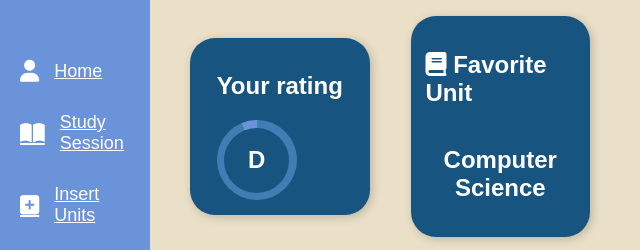
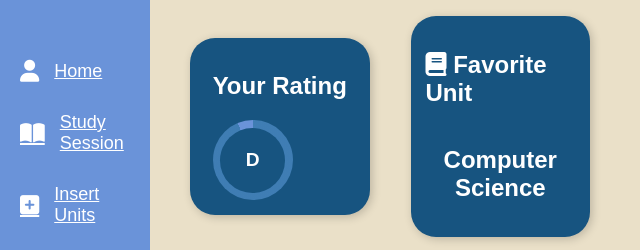
Before and after one commit to levimarkmuigai/Study-Planner, a plain HTML site: page index.html in a window 1280 px wide. Shown: the part 357-607 px from the top of the page, 0-640 px from the left. Drawn offline with Linux system fonts and the light colour scheme.

Commit message:
RatingBoxNew

```diff
--- a/css/styles.css
+++ b/css/styles.css
@@ -212,14 +212,6 @@ main{
               box-shadow var(--transition-speed) ease-in-out;
 }
 
-/* small box config */
-/*.info-box{
-  position: relative;
-  width: var(--box-width);
-  height: var(--box-height);
-}*/
-
-
 .large-box{
   width: var(--large-box-width);
   height: var(--large-box-height);
@@ -298,7 +290,7 @@ main{
 /***************Rating Ring**************/
 .rating-box {
   text-align: left;
-  justify-content: center;
+  justify-content: flex-end;
 }
 
 .rating-ring{
@@ -307,7 +299,6 @@ main{
   width: 80px;
   height: 80px;
   border-radius: 50%;
-  background: conic-gradient(var(--ring-color) 0deg, var(--hover-box-color) 0deg);
   justify-content: center;
   align-items: center;
   font-size: 24px;
@@ -323,3 +314,9 @@ main{
   background-color: var(--primary-color);
   border-radius: 50%;
 }
+
+.rating-ring span{
+  position: relative;
+  z-index: 2;
+  font-size: 1.2rem;
+}
--- a/index.html
+++ b/index.html
@@ -51,9 +51,10 @@
           <!--Rating Box-->
           <div class="info-box">
             <div class="info-content">
+              <h2>Your Rating</h2>
               <div class="rating-box">
                 <div class="rating-ring" id="rating-ring">
-                  <!--Check JS-->
+                  <span id="gradeText"></span>
                 </div>
               </div>
             </div>
--- a/js/home/script.js
+++ b/js/home/script.js
@@ -125,12 +125,11 @@ document.addEventListener("DOMContentLoaded", function () {
   const { grade, percent } = getRating(minutesSpent);
   const degree = (percent / 100) * 360;
 
-  const ratingBox = document.querySelector(".rating-box");
+  const ratingRing = document.querySelector(".rating-ring");
+  const gradeText = document.getElementById("gradeText")
 
-  ratingBox.innerHTML = `
-    <h2 style="position: left; ">Your rating</h2>
-    <div class="rating-ring" style="background: conic-gradient(var(--ring-color) ${degree}deg, var(--hover-box-color) ${degree}deg);">
-      <span style="position: right; z-index: 2;">${grade}</span>
-    </div>
-    `;
+ // Apply styles dynamically
+ratingRing.style.background = `conic-gradient(var(--ring-color) ${degree}deg, var(--hover-box-color) ${degree}deg)`;
+gradeText.textContent = grade;
+
 });
```
